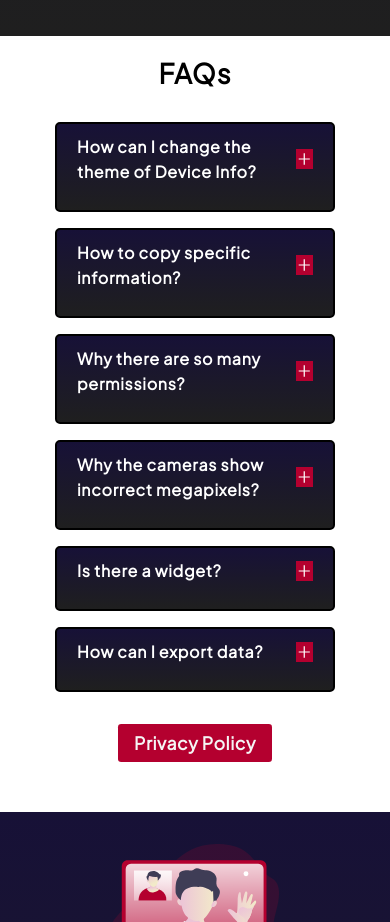
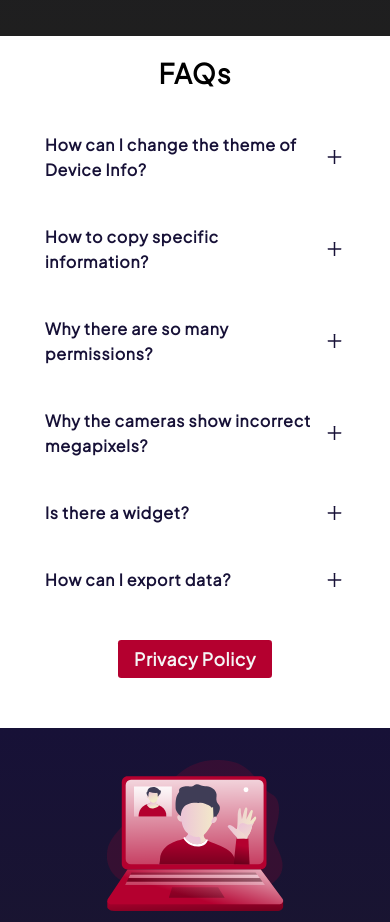
Before and after one commit to mitul-garg/toralabs, a React (Create React App) app: page /device-info in a window 390 px wide. Shown: the part 6760-7682 px from the top of the page. Built offline with nearby package versions, Linux system fonts and the light colour scheme.

Commit message:
DeviceInfo FAQs & Link Updated

```diff
--- a/src/appPages/DeviceInfo/components/DeviceInfoFAQs/styles.css
+++ b/src/appPages/DeviceInfo/components/DeviceInfoFAQs/styles.css
@@ -20,12 +20,14 @@
   justify-content: space-between;
   place-items: center;
   gap: 1rem;
-  background-image: linear-gradient(180deg, #171137, #1f1f1f);
-  color: white;
+  /* background-image: linear-gradient(180deg, #171137, #1f1f1f); */
+  background-color: white;
+  color: #171137;
   width: 800px;
-  border: 2px solid black;
+  /* border: 2px solid #171137; */
   border-radius: 5px;
   padding: 10px 20px;
+  padding-bottom: 0;
 }
 
 .faq-header {
@@ -63,7 +65,7 @@
 }
 
 .faq-icon {
-  background-color: #b4002f;
+  /* background-color: #b4002f; */
   width: 5%;
   height: 20px;
 }
@@ -74,7 +76,7 @@
 
 @media screen and (max-width: 1000px) {
   .faq {
-    width: 280px;
+    width: 340px;
   }
 
   .faq-header {
--- a/src/components/AppSlider/AppSlider.jsx
+++ b/src/components/AppSlider/AppSlider.jsx
@@ -2,6 +2,7 @@ import React, { useState, useEffect } from "react";
 
 import { FiChevronLeft, FiChevronRight } from "react-icons/fi";
 import { IoLogoGooglePlaystore } from "react-icons/io5";
+import { GoLinkExternal } from "react-icons/go";
 
 import "./styles.css";
 
@@ -52,6 +53,14 @@ const AppSlider = ({ apps }) => {
                 <a href={link}>
                   <IoLogoGooglePlaystore className="icon" />
                 </a>
+                {name === "Device Info" && (
+                  <a
+                    href="https://toralabs.in/device-info"
+                    style={{ marginLeft: "20px" }}
+                  >
+                    <GoLinkExternal className="icon" />
+                  </a>
+                )}
               </>
               <p className="text">{desc}</p>
             </article>
```
